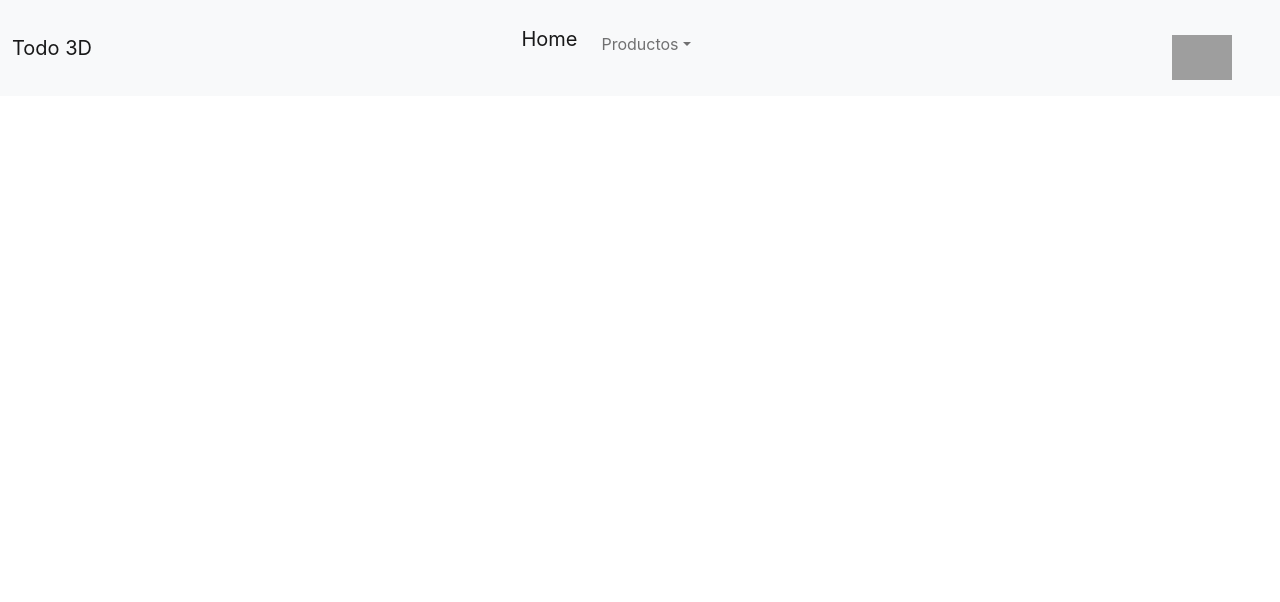
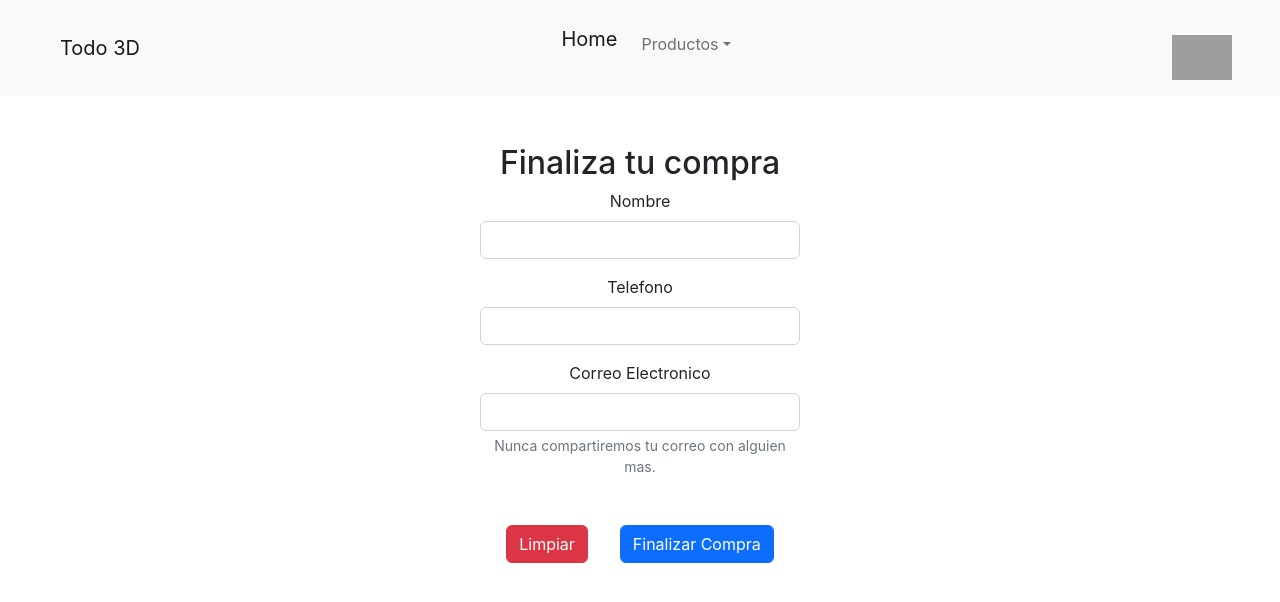
Before and after one commit to IgnacioBastias/Todo-3D-Bastias-Ignacio, a React (Create React App) app: page /form in a window 1280 px wide. Shown: the top 602 px of the page. Built offline with nearby package versions, Linux system fonts and the light colour scheme; grey boxes are pictures that could not be loaded.

Commit message:
guardado de orden en firebase

```diff
--- a/src/App.js
+++ b/src/App.js
@@ -6,6 +6,7 @@ import ItemDetailContainer from "./components/ItemDetailContainer/ItemDetailCont
 import { BrowserRouter, Routes, Route } from "react-router-dom";
 import { CartProvider } from "./store/cartContext";
 import CartView from './components/cartView/CartView';
+import UserForm from './components/UserForm/UserForm';
 
 
 function App() {
@@ -19,6 +20,7 @@ function App() {
             <Route path="/category/:idCategory" element={<ItemListContainer />} />
             <Route path="/item/:id" element={<ItemDetailContainer />} />
             <Route path="/cart" element={<CartView />} />
+            <Route path="/form" element={<UserForm />} />
           </Routes>
         </CartProvider>
       </BrowserRouter>
--- a/src/components/NavBar/CartWidget.js
+++ b/src/components/NavBar/CartWidget.js
@@ -6,11 +6,19 @@ function CartWidget({ imgUrl }) {
 
     const { cart } = useContext(cartContext)
 
+    let totalItems = 0;
+
+    cart.forEach((item) => {
+      totalItems += item.cant;
+    });
+
     return (
         <div className=' align-self-end mx-5'>
 
             <Link to={`/cart`} > <img src={imgUrl} width="60px" className='my-2' alt='carrito' /></Link>
-            {cart.length === 0 ? <div></div> : <div className='my-auto'> {cart.length}</div>}
+            {cart.length === 0 ?
+            <div></div> :
+            <span class="position-absolute top-5 start-90 translate-middle badge rounded-pill bg-warning mt-3"> {totalItems} <span class="visually-hidden">unread messages</span></span>}
 
         </div>
     )
--- a/src/components/NavBar/NavBar.js
+++ b/src/components/NavBar/NavBar.js
@@ -9,7 +9,7 @@ function NavBar() {
     return (
         <nav class="navbar navbar-expand-lg bg-light">
             <div class="container-fluid">
-            <Link to={`/`} class="navbar-brand"> Todo 3D </Link>
+            <Link to={`/`} class="navbar-brand mx-5"> Todo 3D </Link>
 
                 <button class="navbar-toggler" type="button" data-bs-toggle="collapse" data-bs-target="#navbarSupportedContent" aria-controls="navbarSupportedContent" aria-expanded="false" aria-label="Toggle navigation">
                     <span class="navbar-toggler-icon"></span>
--- /dev/null
+++ b/src/components/UserForm/UserForm.js
@@ -0,0 +1,126 @@
+import React, { useState, useContext } from "react";
+import { collection, addDoc } from "firebase/firestore";
+import cartContext from '../../store/cartContext';
+import firestoreDB from "../../services/firestore";
+import { Link } from "react-router-dom";
+
+
+function UserForm() {
+
+    const { cart } = useContext(cartContext)
+
+    const [userData, setUserData] = useState({
+        name: "",
+        email: "",
+        telefono: "",
+    });
+
+    const [order, setOrder] = useState({
+        id: '',
+        complete: false,
+    });
+
+    let total = 0;
+    cart.forEach((item) => {
+        total += item.precio * item.cant;
+    });
+
+    const ordenDeCompra = {
+        buyer: { ...userData },
+        items: { ...cart },
+        total: total,
+        date: new Date(),
+    };
+
+    async function handleSubmit(evt) {
+        evt.preventDefault();
+
+        const collectionRef = collection(firestoreDB, "orders");
+        const order = await addDoc(collectionRef, ordenDeCompra);
+        setOrder({ id: order.id, complete: true });
+
+    }
+
+    function changeHandler(evt) {
+        const input = evt.target;
+
+        const value = input.value;
+        const inputName = input.name;
+
+        let copyUserData = { ...userData };
+
+        copyUserData[inputName] = value;
+        setUserData(copyUserData);
+    }
+
+    if (order.complete === true) {
+        return (
+            // <div>
+            //     <h1>Gracias por tu compra!</h1>
+            //     <p>El id de seguimiento de tu compra es: {order.id}</p>
+            // </div>
+            <div class="card text-center w-50 position-absolute top-50 start-50 translate-middle">
+                <div class="card-header"></div>
+                <div class="card-body my-5">
+                    <h5 class="card-title">¡Gracias por tu compra!</h5>
+                    <p class="card-text">El id de seguimiento de tu compra es: {order.id}</p>
+                    <Link to={`/`}><button className='btn btn-primary btn-md mx-auto my-2'>Volver a comprar</button></Link>
+                </div>
+                <div class="card-footer text-muted"></div>
+            </div>
+        );
+    }
+
+    return (
+
+        <div>
+            <h2 className="mt-5"> Finaliza tu compra </h2>
+            <form className="w-25 position-absolute top-50 start-50 translate-middle" onSubmit={handleSubmit}>
+
+                <div class="mb-3">
+
+                    <label for="name" class="form-label">Nombre</label>
+                    <input type="text" class="form-control" id="exampleInputPassword1"
+                        value={userData.name}
+                        onChange={changeHandler}
+                        name="name"
+                    />
+
+                </div>
+
+                <div class="mb-3">
+
+                    <label for="exampleInputPassword1" class="form-label">Telefono</label>
+                    <input type="text" class="form-control" id="exampleInputPassword1"
+                        value={userData.telefono}
+                        onChange={changeHandler}
+                        name="telefono"
+
+                    />
+                </div>
+
+                <div class="mb-3">
+
+                    <label for="exampleInputEmail1" class="form-label">Correo Electronico</label>
+                    <input type="email" class="form-control" id="exampleInputEmail1" aria-describedby="emailHelp"
+                        value={userData.email}
+                        onChange={changeHandler}
+                        name="email"
+
+                    />
+                    <div id="emailHelp" class="form-text">Nunca compartiremos tu correo con alguien mas.</div>
+                </div>
+
+                <div className="mt-5">
+
+                    <button class="btn btn-danger btn-md mb-5 mx-3" type="reset"> Limpiar </button>
+                    <button class="btn btn-primary btn-md mb-5 mx-3" type="submit" onTouch={handleSubmit}> Finalizar Compra </button>
+
+                </div>
+            </form>
+        </div>
+
+    );
+}
+
+export default UserForm;
--- a/src/components/cartView/ItemsInCart.js
+++ b/src/components/cartView/ItemsInCart.js
@@ -1,12 +1,18 @@
 import React, { useContext } from 'react'
 import cartContext from '../../store/cartContext'
 import ItemCart from "./ItemCart"
+import { Link } from "react-router-dom";
 
 
 
-function ItemsInCart({Cart}) {
+function ItemsInCart({ Cart }) {
 
     const { clearCart } = useContext(cartContext)
+
+    let totalPrice = 0;
+    Cart.forEach((item) => {
+        totalPrice += item.precio * item.cant;
+    });
 
     return (
         <div className="row  mt-5">
@@ -25,8 +31,11 @@ function ItemsInCart({Cart}) {
                 );
             })}
             <div>
-                <button type="button" class="btn btn-danger btn-md" onClick={clearCart} >Vaciar carrito</button>
-                <button type="button" class="btn btn-primary btn-md">Finalizar compra</button>
+                <h3 className='my-5'>Precio total: ${totalPrice} </h3>
+            </div>
+            <div>
+                <button type="button" class="btn btn-danger btn-md mb-5 mx-3" onClick={clearCart} >Vaciar carrito</button>
+                <Link to={`/form`} ><button type="button" class="btn btn-primary btn-md mb-5 mx-3">Finalizar compra</button></Link>
             </div>
         </div>
     );
--- a/src/store/cartContext.js
+++ b/src/store/cartContext.js
@@ -19,6 +19,7 @@ export function CartProvider({ children }) {
       copyCart.push({ ...item, cant: quantity });
       setCart(copyCart)
     }
+
   }
 
   function deleteItem(id) {
```
Also changed, not shown: src/data/itemsData.js (deleted, +0 -68 lines), src/components/ItemDetailContainer/ItemDetail.js (line endings or trailing spaces).
